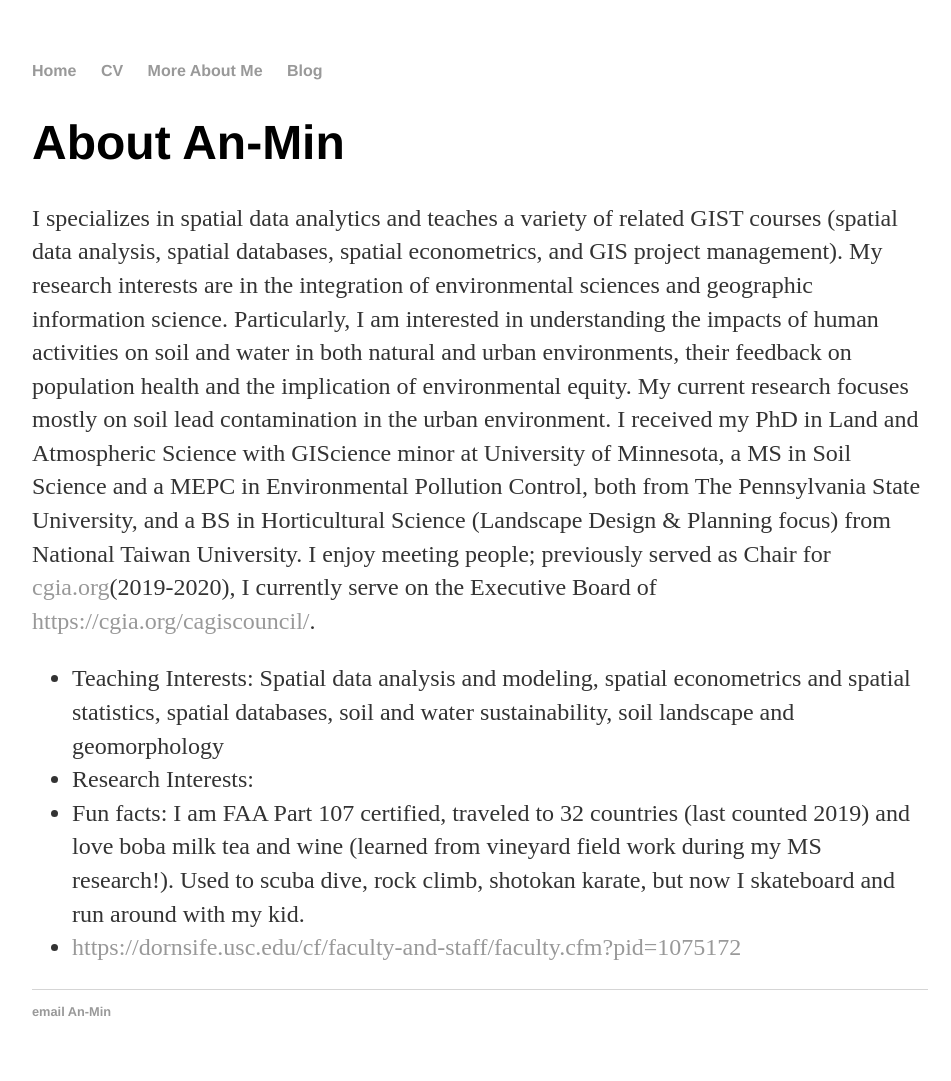
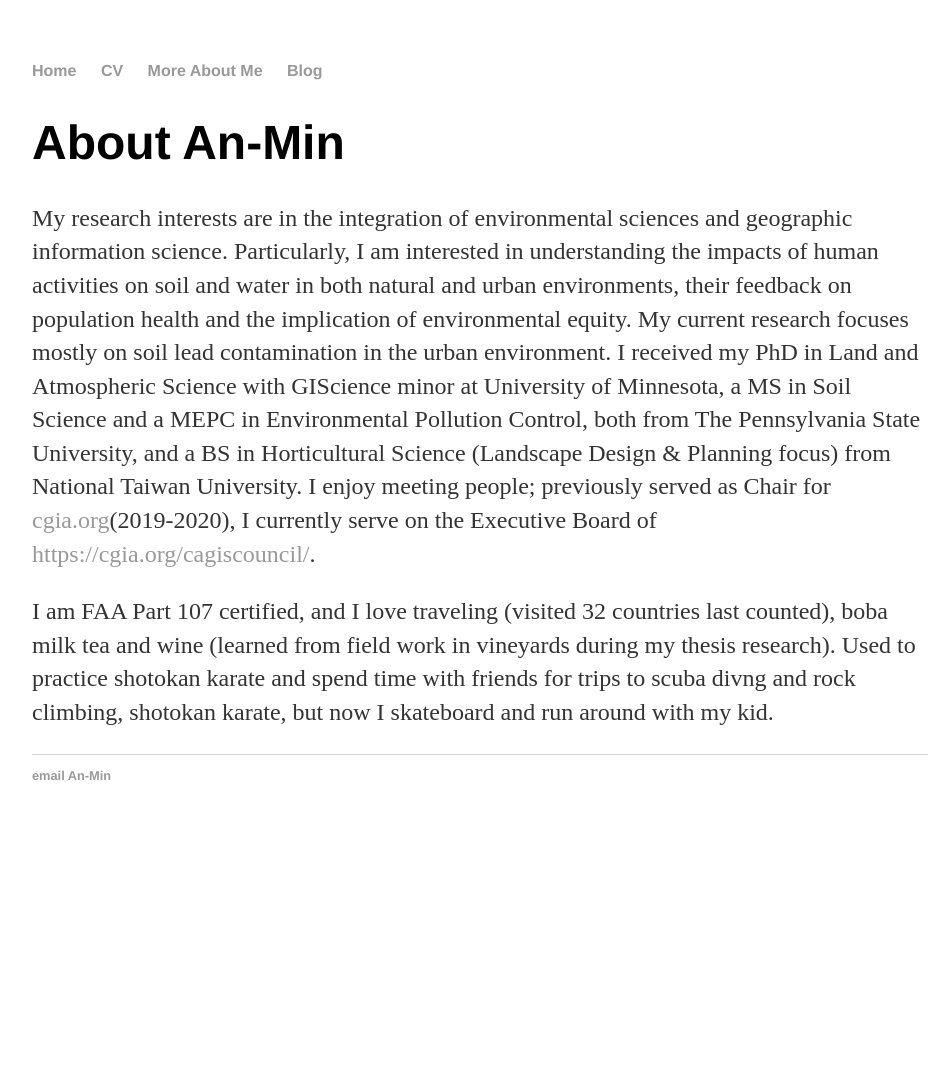
Before and after one commit to anmin/anmin.github.io, a Jekyll site: the page built from about/index.html, in a window 1280 px wide. Shown: the whole page, without its empty margins (160-1111 px from the left). Built offline with Jekyll 4.4.1, drawn with Linux system fonts in a browser that asks for light colours; after the commit the page ends 900 px from its top, so only the background shows below that.

Commit message:
Update index.html

```diff
--- a/about/index.html
+++ b/about/index.html
@@ -5,12 +5,8 @@ title: About An-Min
 
 		<div class="about">
 			<h1>About An-Min</h1>
-			<p>I specializes in spatial data analytics and teaches a variety of related GIST courses (spatial data analysis, spatial databases, spatial econometrics, and GIS project management). My research interests are in the integration of environmental sciences and geographic information science. Particularly, I am interested in understanding the impacts of human activities on soil and water in both natural and urban environments, their feedback on population health and the implication of environmental equity. My current research focuses mostly on soil lead contamination in the urban environment. I received my PhD in Land and Atmospheric Science with GIScience minor at University of Minnesota, a MS in Soil Science and a MEPC in Environmental Pollution Control, both from The Pennsylvania State University, and a BS in Horticultural Science (Landscape Design & Planning focus) from National Taiwan University. I enjoy meeting people; previously served as Chair for <a href="California Geographic Information Association">cgia.org</a>(2019-2020), I currently serve on the Executive Board of <a href="California GIS Council">https://cgia.org/cagiscouncil/</a>.<p>
+			<p>My research interests are in the integration of environmental sciences and geographic information science. Particularly, I am interested in understanding the impacts of human activities on soil and water in both natural and urban environments, their feedback on population health and the implication of environmental equity. My current research focuses mostly on soil lead contamination in the urban environment. I received my PhD in Land and Atmospheric Science with GIScience minor at University of Minnesota, a MS in Soil Science and a MEPC in Environmental Pollution Control, both from The Pennsylvania State University, and a BS in Horticultural Science (Landscape Design & Planning focus) from National Taiwan University. I enjoy meeting people; previously served as Chair for <a href="California Geographic Information Association">cgia.org</a>(2019-2020), I currently serve on the Executive Board of <a href="California GIS Council">https://cgia.org/cagiscouncil/</a>.<p>
 
-    <ul class="contacts">
-				<li>Teaching Interests: Spatial data analysis and modeling, spatial econometrics and spatial statistics, spatial databases, soil and water sustainability, soil landscape and geomorphology</li>
-				<li>Research Interests: </li>
-        <li>Fun facts: I am FAA Part 107 certified, traveled to 32 countries (last counted 2019) and love boba milk tea and wine (learned from vineyard field work during my MS research!). Used to scuba dive, rock climb, shotokan karate, but now I skateboard and run around with my kid.
-				<li><a href="Find my latest CV here">https://dornsife.usc.edu/cf/faculty-and-staff/faculty.cfm?pid=1075172</a></li>
-				</ul>
-		</div>
+			<p>I am FAA Part 107 certified, and I love traveling (visited 32 countries last counted), boba milk tea and wine (learned from field work in vineyards during my thesis research). Used to practice shotokan karate and spend time with friends for trips to scuba divng and rock climbing, shotokan karate, but now I skateboard and run around with my kid.
+
+	</div>
```
